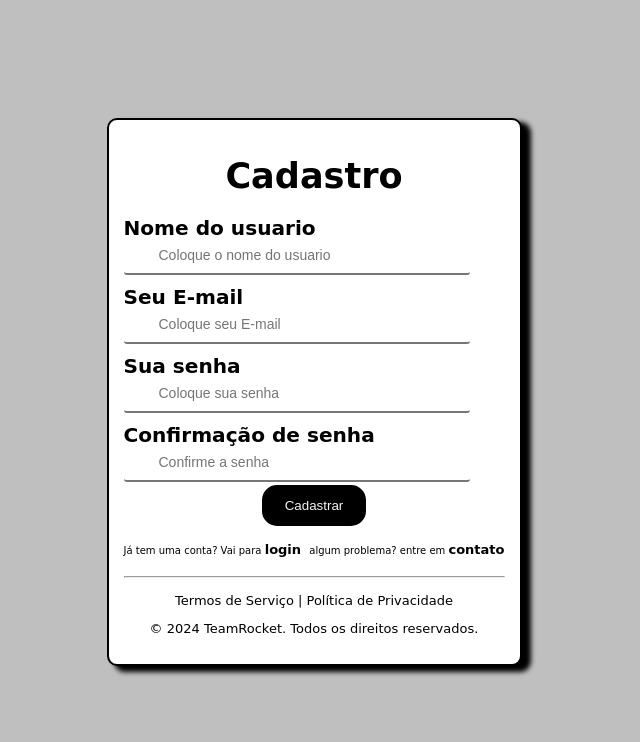
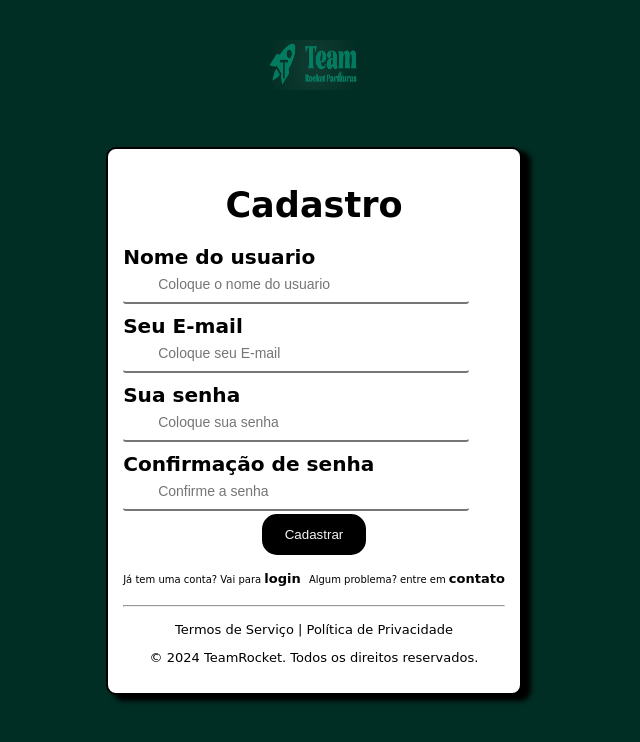
Before and after one commit to ValJr07/site-musica, a plain HTML site: page Cadastro.html in a window 1280 px wide. Shown: the whole page, without its empty margins (326-966 px from the left). Drawn offline with Linux system fonts and the light colour scheme.

Commit message:
Pequena atualização

```diff
--- a/Cadastro.html
+++ b/Cadastro.html
@@ -6,8 +6,10 @@
     <meta name="viewport" content="width=device-width, initial-scale=1.0">
     <title>Cadastro</title>
     <link rel="stylesheet" href="style-cadastro.css">
+    <link rel="shortcut icon" href="fotos/logobranca.png" type="image/x-icon" class="icon">
 </head>
 <body>
+    <header><a href="index.html"><img src="fotos/TeamRocketVerde.jpeg" alt="" width="90px" height="50px"></a></header>
 
     <div class="criacaodeconta">
         <form>
@@ -40,7 +42,7 @@
         <div id="laele">
         <span id="login">
         <font size="1">Já tem uma conta? Vai para <a href=""><b><font size="2"> login</font></b></a></span>
-        algum problema? entre em <b><a href=""><font size="2">contato</font></a></b></font>
+        Algum problema? entre em <b><a href=""><font size="2">contato</font></a></b></font>
         <hr>
         <center><font size="2"><footer>
             <p><a href="termos-uso.html">Termos de Serviço</a> | <a href="politica-privacidade.html">Política de Privacidade</a></p>
--- a/style-cadastro.css
+++ b/style-cadastro.css
@@ -5,11 +5,9 @@ body {
     height: 100vh;
     font-size: 30px;
     font-family: cursive;
-    background-repeat: no-repeat;
-    background-size: cover;
-    background-position: center;
-    background-color: #bfbfbf;
+    background-color: #002e24;
     margin-top: -8px;
+    flex-direction: column;
 }
 
 
@@ -19,7 +17,7 @@ div.criacaodeconta {
     border-radius: 10px;
     background-color: white;
     box-shadow: 8px 5px 5px 1px ;
-
+    margin: 50px; /*107px ele fica no max em cima */
 }
 h3 {
     margin: 20px;
@@ -76,3 +74,9 @@ h6 {
 #laele a:hover{
     text-decoration: underline;
 }
+
+header{
+    display: flex;
+    justify-content: center;
+    width: 100%;
+}
```
Also changed, not shown: Quem_somos.html (+2 -1 lines), fotos/TeamRocketVerde.jpeg (added), fotos/logobranca.png (added).
